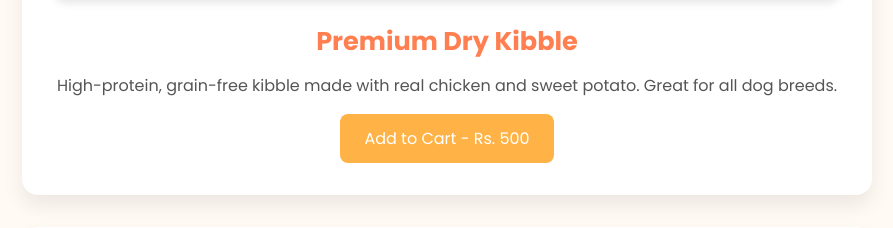
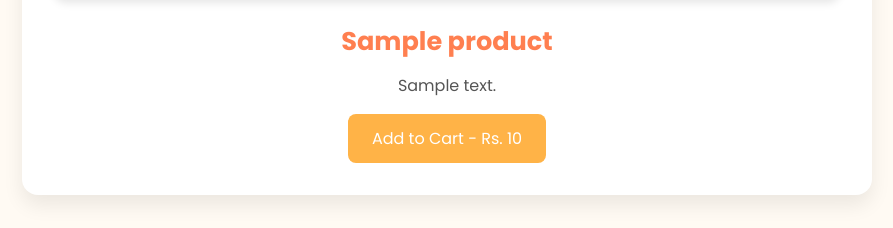
Before and after one commit to Kairavipatra/CMA2, a Python web app: template app/templates/food.html in a window 1280 px wide. Shown: the part 1274-1502 px from the top of the page, without its empty margins (193-1086 px from the left). Run offline with Jinja, Linux system fonts and the light colour scheme; the template is opened without the code that fills it: most values are stand-ins (such as "Sample title", 1, 10 or a date in 2020); grey boxes marked "Sample" are stand-in pictures.

Commit message:
food.html

```diff
--- a/app/templates/food.html
+++ b/app/templates/food.html
@@ -159,40 +159,17 @@
   </section>
 
   <main class="food-section">
-    <div class="food-card" data-aos="fade-up">
-      <img src="https://thumbs.dreamstime.com/b/dry-kibble-dog-food-metal-bowl-wooden-table-91819272.jpg" alt="Dry Dog Food">
-      <h3>Premium Dry Kibble</h3>
-      <p>High-protein, grain-free kibble made with real chicken and sweet potato. Great for all dog breeds.</p>
-      <button>Add to Cart - Rs. 500</button>
-    </div>
-
-    <div class="food-card" data-aos="fade-up" data-aos-delay="200">
-      <img src="https://hip2save.com/wp-content/uploads/2020/07/cat-eating-wet-cat-food.jpg?resize=1024%2C538&strip=all?w=700&strip=all" alt="Wet Cat Food">
-      <h3>Gourmet Wet Cat Meals</h3>
-      <p>Delicious tuna and salmon medley in gravy. Rich in omega-3 for shiny fur and healthy skin.</p>
-      <button>Add to Cart - Rs. 100</button>
-    </div>
-
-    <div class="food-card" data-aos="fade-up" data-aos-delay="400">
-      <img src="https://th.bing.com/th/id/OIP.TOTc_DOLDzEJYo5XLBkuoQHaHa?rs=1&pid=ImgDetMain" alt="Homemade Dog Meal">
-      <h3>Homestyle Dog Meals</h3>
-      <p>Human-grade ingredients slow cooked with veggies, rice, and lean meat. A wholesome dinner treat!</p>
-      <button>Add to Cart - Rs. 1000</button>
-    </div>
-
-    <div class="food-card" data-aos="fade-up" data-aos-delay="400">
-      <img src="https://http2.mlstatic.com/D_NQ_NP_871354-MLA43714550129_102020-F.jpg" alt="Puppy Food">
-      <h3>Starter Puppy Mix</h3>
-      <p>Nutritious formula specially developed for growing puppies of all breeds.</p>
-      <button>Add to Cart - Rs. 499</button>
-    </div>
-
-    <div class="food-card" data-aos="fade-up" data-aos-delay="400">
-      <img src="https://th.bing.com/th/id/OIP.IA7FxXY8mjlG-KKlfomMYQHaLZ?rs=1&pid=ImgDetMain" alt="Cat Treats">
-      <h3>Tuna Crunchies</h3>
-      <p>Crunchy and delicious tuna-flavored treats, enriched with vitamins and minerals.</p>
-      <button>Add to Cart - Rs. 199</button>
-    </div>
+    <!-- Loop through the food products passed from Flask -->
+    {% for product in products %}
+      <div class="food-card" data-aos="fade-up">
+        <img src="{{ product.image_url }}" alt="{{ product.name }}">
+        <h3>{{ product.name }}</h3>
+        <p>{{ product.description }}</p>
+        <button>Add to Cart - Rs. {{ product.price }}</button>
+      </div>
+    {% else %}
+      <p>No food products available.</p>
+    {% endfor %}
   </main>
 
   <footer>
```
